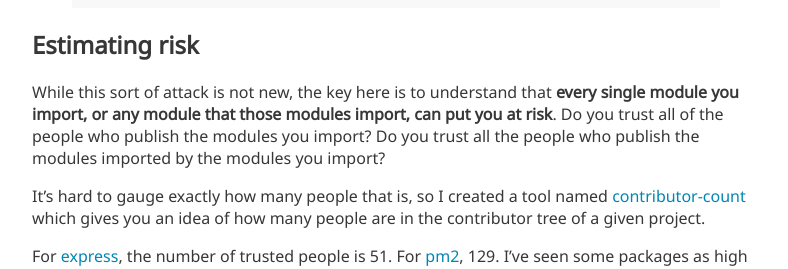
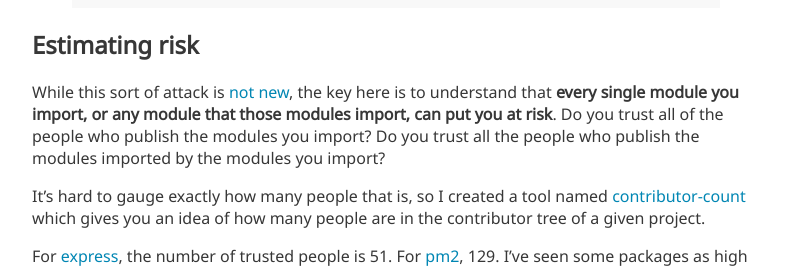
Before and after one commit to chrisfosterelli/chrisfosterelli.github.io, a Jekyll site: the page built from _posts/2017-03-14-stealing-credentials-with-a-malicious-node-module.md, in a window 1280 px wide. Shown: the part 1647-1916 px from the top of the page, without its empty margins (243-1031 px from the left). Built offline with Jekyll 4.4.1, drawn with Linux system fonts in a browser that asks for light colours; some web fonts are replaced.

Commit message:
Add previous note to old notice

```diff
--- a/_posts/2017-03-14-stealing-credentials-with-a-malicious-node-module.md
+++ b/_posts/2017-03-14-stealing-credentials-with-a-malicious-node-module.md
@@ -73,7 +73,7 @@ Stripe.card.createToken = function(opts, cb) {
 
 ## Estimating risk
 
-While this sort of attack is not new, the key here is to understand that
+While this sort of attack is [not new], the key here is to understand that
 **every single module you import, or any module that those modules import, can
 put you at risk**. Do you trust all of the people who publish the modules you
 import? Do you trust all the people who publish the modules imported by the
```
Also changed, not shown: other parts of _posts/2017-03-14-stealing-credentials-with-a-malicious-node-module.md (+1 -0 lines).
